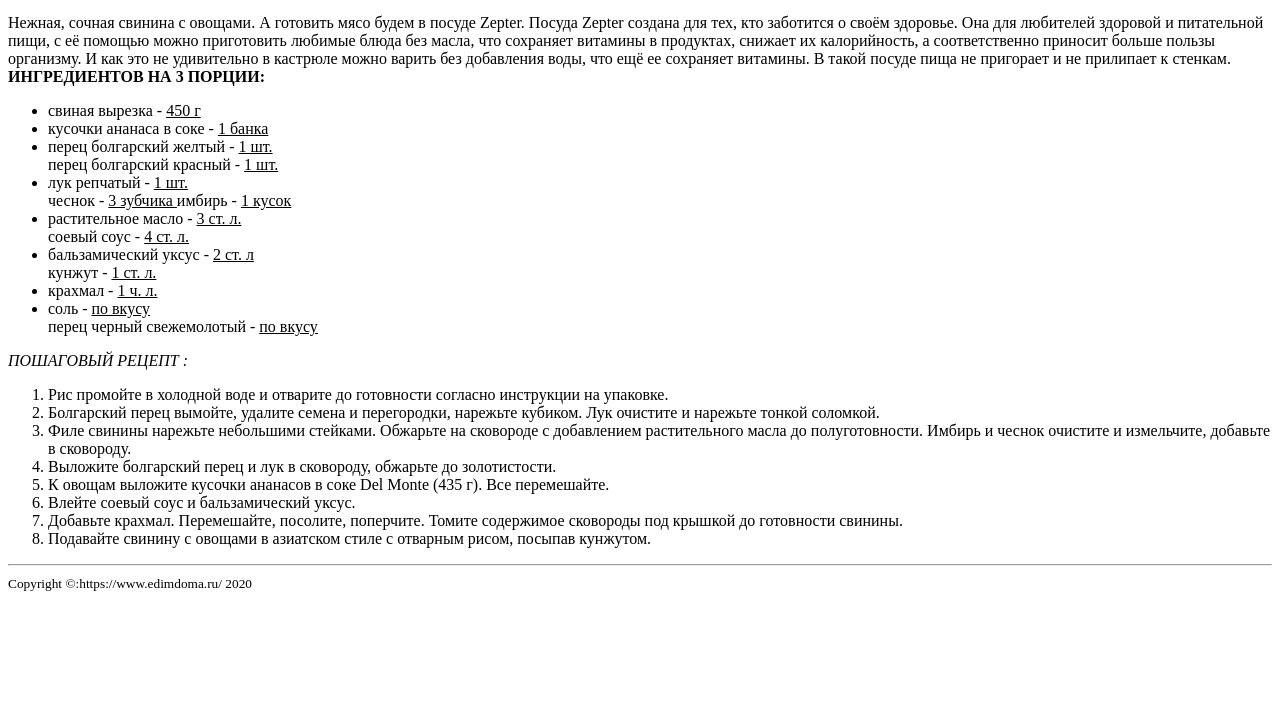
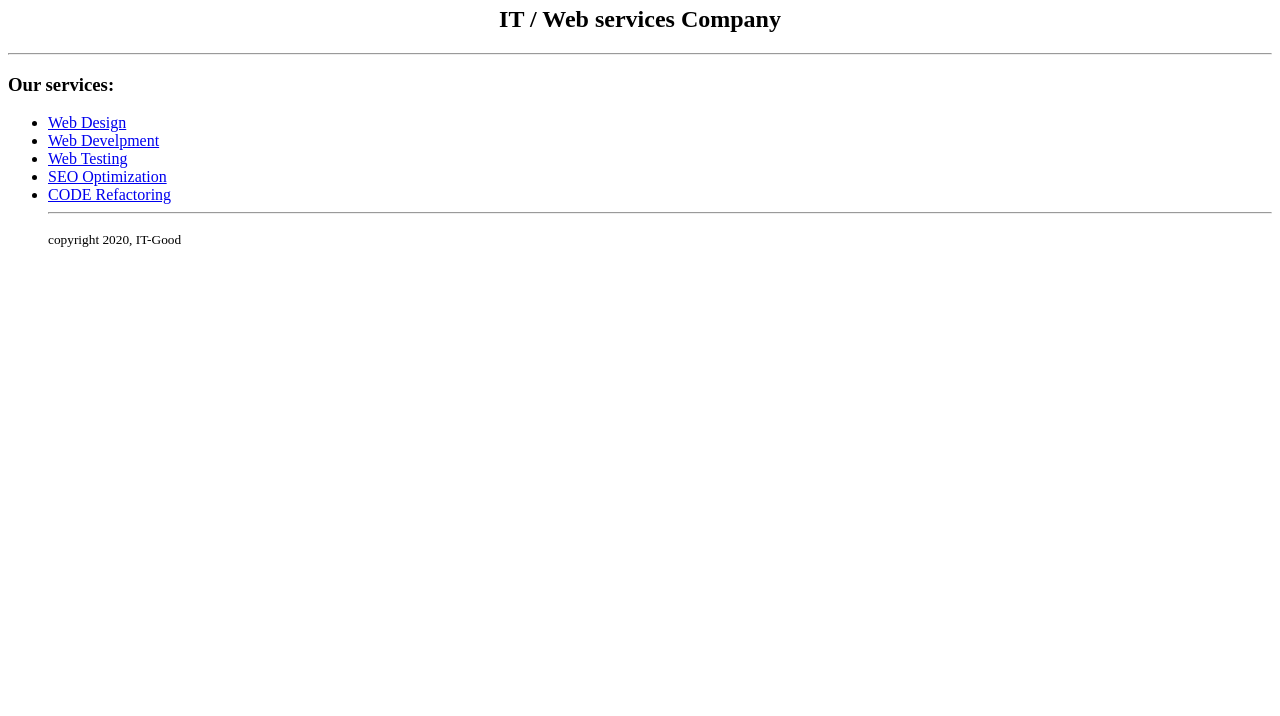
Before and after one commit to Max-Larionov/service-web_, a plain HTML site: page index.html in a window 1280 px wide. Shown: the part 84-800 px from the top of the page. Drawn offline with Linux system fonts and the light colour scheme.

Commit message:
Add files via upload

```diff
--- a/index.html
+++ b/index.html
@@ -1,106 +1,59 @@
-
 <!DOCTYPE html>
 <html>
+
     <head>
+
         <title>
-              Рецепт: Свинина с Овощами!
+            IT-Good! | Web Company
         </title>
+
     </head>
+
     <body>
+        <hr>
         <h1 align="center">
-            Свинина с ананасами и овощами в азиатском стиле!
+            IT-Good! | Web Company
         </h1>
+        <h2 align="center">
+            IT / Web services Company
+        </h2>
+        <hr>
+
+        <h3>
+           Our services:
+        </h3>
+        <ul>
+            <li>
+               <a href="web-design.html">
+                Web Design
+               </a>
+
+            </li>
+            <li>
+                <a href="web development.html">
+                    Web Develpment
+                </a>
+            </li>
+            <li>
+                <a href="web-testing.html">
+                    Web Testing
+                </a>
+            </li>
+            <li>
+                <a href="seo-optmizating.html">
+                    SEO Optimization
+                </a>
+            </li>
+            <li>
+                <a href="code-refractoring.html">
+                    CODE Refactoring
+                </a>
+            </li>
             <hr>
             <p>
-            Нежная, сочная свинина с овощами. А готовить мясо будем в посуде Zepter.
-            Посуда Zepter создана для тех, кто заботится о своём здоровье.
-            Она для любителей здоровой и питательной пищи, с её помощью можно
-            приготовить любимые блюда без масла, что сохраняет витамины в продуктах,
-            снижает их калорийность, а соответственно приносит больше пользы организму.
-             И как это не удивительно в кастрюле можно варить без добавления воды, что ещё
-             ее сохраняет витамины. В такой посуде пища не пригорает и не прилипает к стенкам.
-            <br>
-             <b>ИНГРЕДИЕНТОВ НА 3 ПОРЦИИ:</b>
-            <ul>
-                <li>
-                    свиная вырезка - <u>450 г</u>
-                </li>
-                <li>
-                    кусочки ананаса в соке - <u>1 банка</u>
-                </li>
-                <li>
-                    перец болгарский желтый - <u>1 шт.</u>
-                </li>
-                <l1>
-                    перец болгарский красный - <u>1 шт.</u>
-                </l1>
-                <li>
-                    лук репчатый - <u>1 шт.</u>
-                </li>
-                <l1>
-                    чеснок - <u>3 зубчика </u>
-                </l1>
-                <l1>
-                    имбирь - <u>1 кусок</u>
-                </l1>
-                <li>
-                    растительное масло - <u>3 ст. л.</u>
-                </li>
-                <l1>
-                    соевый соус - <u>4 ст. л.</u>
-                </l1>
-                <li>
-                    бальзамический уксус - <u>2 ст. л</u>
-                </li>
-                <l1>
-                    кунжут - <u>1 ст. л.</u>
-                </l1>
-                <li>
-                    крахмал - <u>1 ч. л.</u>
-                </li>
-                <li>
-                    соль - <u>по вкусу</u>
-                </li>
-                <l1>
-                    перец черный свежемолотый - <u>по вкусу</u>
-                </l1>
+                <small>copyright 2020, IT-Good </small>
+            </p>
         </ul>
-            <i>ПОШАГОВЫЙ РЕЦЕПТ :</i>
-            <ol>
-                <li>
-                    Рис промойте в холодной воде и отварите до готовности согласно инструкции
-                    на упаковке.
-                </li>
-                <li>
-                    Болгарский перец вымойте, удалите семена и перегородки, нарежьте кубиком.
-                    Лук очистите и нарежьте тонкой соломкой.
-                </li>
-                <li>
-                    Филе свинины нарежьте небольшими стейками. Обжарьте на сковороде с добавлением
-                    растительного масла до полуготовности. Имбирь и чеснок очистите и измельчите,
-                    добавьте в сковороду.
-                </li>
-                <li>
-                    Выложите болгарский перец и лук в сковороду, обжарьте до золотистости.
-                </li>
-                <li>
-                    К овощам выложите кусочки ананасов в соке Del Monte (435 г). Все перемешайте.
-                </li>
-                <li>
-                    Влейте соевый соус и бальзамический уксус.
-                </li>
-                <li>
-                    Добавьте крахмал. Перемешайте, посолите, поперчите. Томите содержимое сковороды
-                    под крышкой до готовности свинины.
-                </li>
-                <li>
-                    Подавайте свинину с овощами в азиатском стиле с отварным рисом, посыпав кунжутом.
-                </li>
-            </ol>
-            <hr>
-            <small>
-                Copyright ©:https://www.edimdoma.ru/ 2020
-            </small>
-            </p>
     </body>
+
 </html>
```
Also changed, not shown: code-refractoring.html (added, +29 -0 lines), seo-optmizating.html (added, +29 -0 lines), web development.html (added, +29 -0 lines), web-design.html (added, +29 -0 lines), web-testing.html (added, +29 -0 lines). Lines whose indentation alone changed are shown as unchanged.
